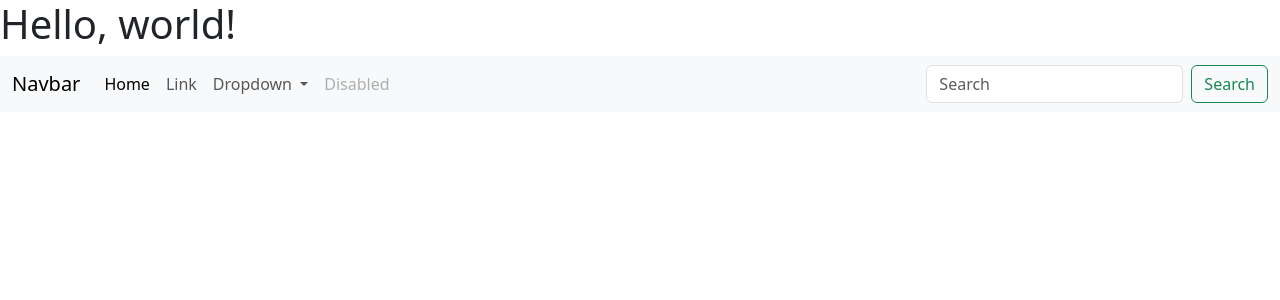
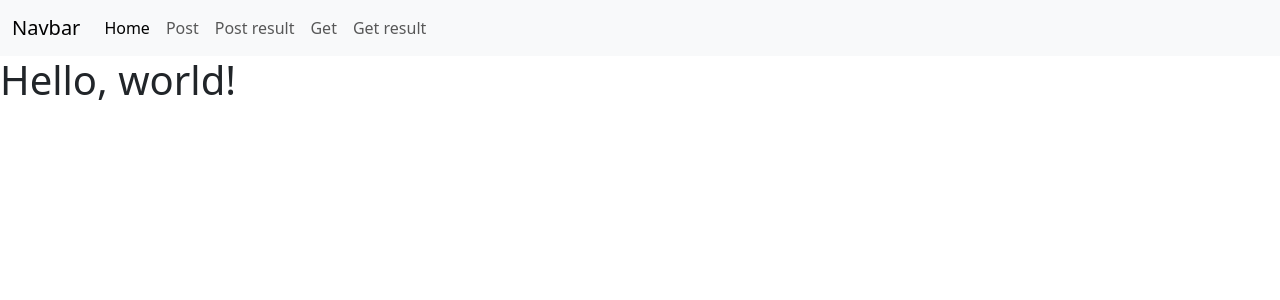
Before and after one commit to MichelleVilane/MIS4013HW2, a PHP site: page / in a window 1280 px wide. Shown: the top 300 px of the page. Run offline with PHP 8.4, Linux system fonts and the light colour scheme.

Commit message:
Update index.php

```diff
--- a/index.php
+++ b/index.php
@@ -7,11 +7,8 @@
     <link href="https://cdn.jsdelivr.net/npm/bootstrap@5.3.1/dist/css/bootstrap.min.css" rel="stylesheet" integrity="sha384-4bw+/aepP/YC94hEpVNVgiZdgIC5+VKNBQNGCHeKRQN+PtmoHDEXuppvnDJzQIu9" crossorigin="anonymous">
   </head>
   <body>
-    <h1>Hello, world!</h1>
-    <script src="https://cdn.jsdelivr.net/npm/bootstrap@5.3.1/dist/js/bootstrap.bundle.min.js" integrity="sha384-HwwvtgBNo3bZJJLYd8oVXjrBZt8cqVSpeBNS5n7C8IVInixGAoxmnlMuBnhbgrkm" crossorigin="anonymous"></script>
-  </body>
-<div class="container"></div>
-  <nav class="navbar navbar-expand-lg bg-body-tertiary">
+    <div class="container"></div>
+     <nav class="navbar navbar-expand-lg bg-body-tertiary">
   <div class="container-fluid">
     <a class="navbar-brand" href="#">Navbar</a>
     <button class="navbar-toggler" type="button" data-bs-toggle="collapse" data-bs-target="#navbarSupportedContent" aria-controls="navbarSupportedContent" aria-expanded="false" aria-label="Toggle navigation">
@@ -20,31 +17,29 @@
     <div class="collapse navbar-collapse" id="navbarSupportedContent">
       <ul class="navbar-nav me-auto mb-2 mb-lg-0">
         <li class="nav-item">
-          <a class="nav-link active" aria-current="page" href="#">Home</a>
+          <a class="nav-link active" aria-current="page" href="/">Home</a>
         </li>
         <li class="nav-item">
-          <a class="nav-link" href="#">Link</a>
+          <a class="nav-link" href="post.php">Post</a>
         </li>
-        <li class="nav-item dropdown">
-          <a class="nav-link dropdown-toggle" href="#" role="button" data-bs-toggle="dropdown" aria-expanded="false">
-            Dropdown
-          </a>
-          <ul class="dropdown-menu">
-            <li><a class="dropdown-item" href="#">Action</a></li>
-            <li><a class="dropdown-item" href="#">Another action</a></li>
-            <li><hr class="dropdown-divider"></li>
-            <li><a class="dropdown-item" href="#">Something else here</a></li>
-          </ul>
+         <li class="nav-item">
+          <a class="nav-link" href="post-result.php">Post result</a>
         </li>
-        <li class="nav-item">
-          <a class="nav-link disabled" aria-disabled="true">Disabled</a>
+         <li class="nav-item">
+          <a class="nav-link" href="get.php">Get</a>
         </li>
+         <li class="nav-item">
+          <a class="nav-link" href="get-result.php">Get result</a>
+        </li>
+
       </ul>
-      <form class="d-flex" role="search">
-        <input class="form-control me-2" type="search" placeholder="Search" aria-label="Search">
-        <button class="btn btn-outline-success" type="submit">Search</button>
-      </form>
+
     </div>
   </div>
 </nav>
+    <h1>Hello, world!</h1>
+    <script src="https://cdn.jsdelivr.net/npm/bootstrap@5.3.1/dist/js/bootstrap.bundle.min.js" integrity="sha384-HwwvtgBNo3bZJJLYd8oVXjrBZt8cqVSpeBNS5n7C8IVInixGAoxmnlMuBnhbgrkm" crossorigin="anonymous"></script>
+  </body>
+
+
 </html>
```
